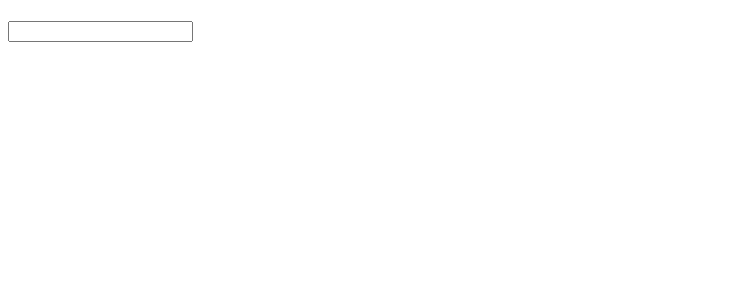
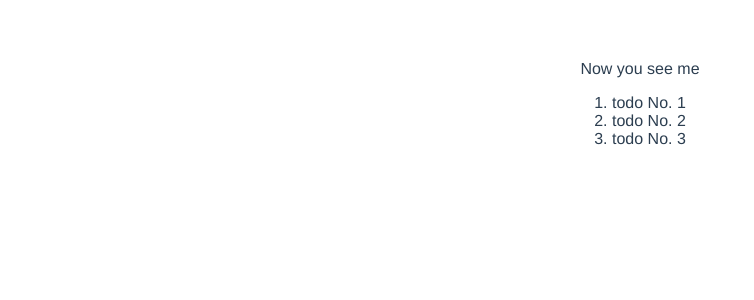
Before and after one commit to Dreamersoul/vue-crash-course-kuwait-developers, a Vue app: page / in a window 1280 px wide. Shown: the top 300 px of the page, without its empty margins (0-754 px from the left). Built offline with nearby package versions, Linux system fonts and the light colour scheme.

Commit message:
if/for examples

```diff
--- a/src/components/HelloWorld.vue
+++ b/src/components/HelloWorld.vue
@@ -1,8 +1,13 @@
 <template>
   <div class="hello">
-    <h1>{{ msg }}</h1>
-    <h1>{{ capitalizedMsg }}</h1>
-    <input type="text" v-model="msg" />
+    <span v-if="seen">Now you see me</span>
+    <span v-else>Now you can’t</span>
+
+    <ol>
+      <li v-for="todo in todos">
+        {{ todo.text }}
+      </li>
+    </ol>
   </div>
 </template>
 
@@ -11,30 +16,32 @@ export default {
   name: 'HelloWorld',
   data: function(){
     return {
-      msg: ""
+      seen: true,
+      todos:[
+        {text: "todo No. 1"},
+        {text: "todo No. 2"},
+        {text: "todo No. 3"},
+      ]
     }
   },
-  computed: {
-    capitalizedMsg(){
-      return this.msg.toUpperCase();
-    }
-  }
 }
 </script>
 
 <style scoped>
-h3 {
-  margin: 40px 0 0;
+.hello {
+  font-family: 'Avenir', Helvetica, Arial, sans-serif;
+  -webkit-font-smoothing: antialiased;
+  -moz-osx-font-smoothing: grayscale;
+  text-align: center;
+  color: #2c3e50;
+  margin-top: 60px;
+
 }
-ul {
-  list-style-type: none;
-  padding: 0;
+ol {
+  padding: 0px;
+  list-style-position: inside;
 }
 li {
-  display: inline-block;
   margin: 0 10px;
 }
-a {
-  color: #42b983;
-}
 </style>
```
